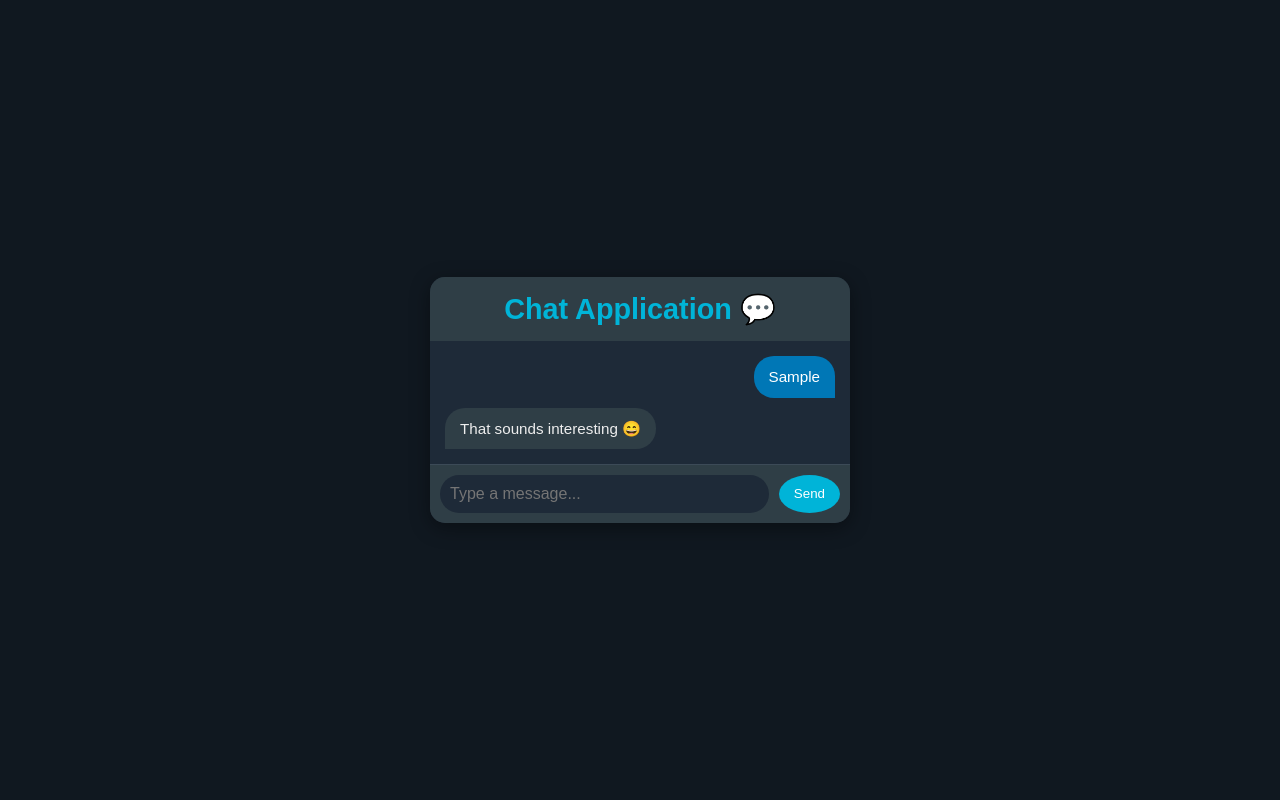
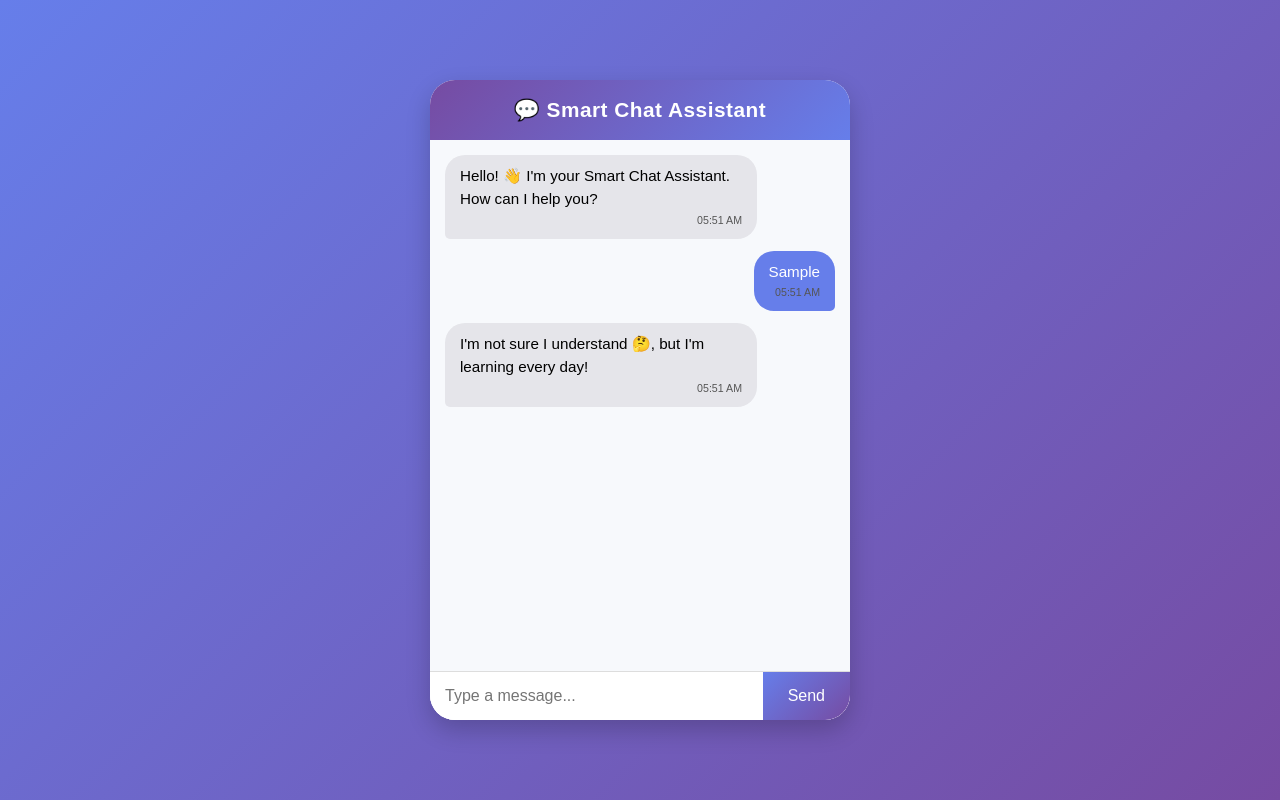
Before and after one commit to Prasannakumarmm/Chat-application-UI, a plain HTML site: page index.html in a window 1280 px wide. Both pictures are taken after typing "Sample" into the empty fields and a click on the button "Send". Drawn offline with Linux system fonts and the light colour scheme.

Commit message:
Update index.html

```diff
--- a/index.html
+++ b/index.html
@@ -3,25 +3,219 @@
 <head>
   <meta charset="UTF-8" />
   <meta name="viewport" content="width=device-width, initial-scale=1.0" />
-  <title>Chat Application</title>
-  <link rel="stylesheet" href="style.css" />
+  <title>Smart Chat Assistant</title>
+  <style>
+    * {
+      box-sizing: border-box;
+      font-family: "Poppins", sans-serif;
+    }
+
+    body {
+      margin: 0;
+      padding: 0;
+      background: linear-gradient(135deg, #667eea, #764ba2);
+      display: flex;
+      justify-content: center;
+      align-items: center;
+      height: 100vh;
+    }
+
+    .chat-container {
+      width: 420px;
+      height: 640px;
+      background: #fff;
+      border-radius: 25px;
+      box-shadow: 0 10px 25px rgba(0, 0, 0, 0.2);
+      display: flex;
+      flex-direction: column;
+      overflow: hidden;
+      position: relative;
+    }
+
+    .chat-header {
+      background: linear-gradient(135deg, #764ba2, #667eea);
+      color: #fff;
+      padding: 18px;
+      text-align: center;
+      font-size: 1.3em;
+      font-weight: 600;
+      letter-spacing: 0.5px;
+    }
+
+    .chat-messages {
+      flex: 1;
+      padding: 15px;
+      background: #f7f9fc;
+      overflow-y: auto;
+      display: flex;
+      flex-direction: column;
+      gap: 12px;
+      scroll-behavior: smooth;
+    }
+
+    .message {
+      max-width: 80%;
+      padding: 10px 15px;
+      border-radius: 20px;
+      font-size: 0.95em;
+      animation: fadeIn 0.3s ease-in;
+      line-height: 1.5;
+      position: relative;
+    }
+
+    .message.user {
+      align-self: flex-end;
+      background: #667eea;
+      color: white;
+      border-bottom-right-radius: 5px;
+    }
+
+    .message.bot {
+      align-self: flex-start;
+      background: #e5e5ea;
+      color: #000;
+      border-bottom-left-radius: 5px;
+    }
+
+    .time {
+      font-size: 0.7em;
+      color: #555;
+      margin-top: 2px;
+      text-align: right;
+    }
+
+    .chat-input {
+      display: flex;
+      border-top: 1px solid #ddd;
+      background: #fff;
+    }
+
+    .chat-input input {
+      flex: 1;
+      border: none;
+      outline: none;
+      padding: 15px;
+      font-size: 1em;
+      border-radius: 0;
+    }
+
+    .chat-input button {
+      background: linear-gradient(135deg, #667eea, #764ba2);
+      color: white;
+      border: none;
+      padding: 15px 25px;
+      font-size: 1em;
+      cursor: pointer;
+      transition: 0.3s;
+      border-radius: 0;
+    }
+
+    .chat-input button:hover {
+      opacity: 0.9;
+    }
+
+    @keyframes fadeIn {
+      from { opacity: 0; transform: translateY(5px); }
+      to { opacity: 1; transform: translateY(0); }
+    }
+
+    .bot-typing {
+      font-size: 0.85em;
+      color: #999;
+      margin-left: 10px;
+      animation: blink 1.2s infinite;
+    }
+
+    @keyframes blink {
+      0% { opacity: 0.3; }
+      50% { opacity: 1; }
+      100% { opacity: 0.3; }
+    }
+  </style>
 </head>
 <body>
   <div class="chat-container">
-    <header class="chat-header">
-      <h2>Chat Application 💬</h2>
-    </header>
-
-    <div class="chat-box" id="chat-box">
-      <!-- Messages will appear here -->
-    </div>
-
+    <div class="chat-header">💬 Smart Chat Assistant</div>
+    <div class="chat-messages" id="chatMessages"></div>
     <div class="chat-input">
-      <input type="text" id="user-input" placeholder="Type a message..." />
-      <button id="send-btn">Send</button>
+      <input type="text" id="userInput" placeholder="Type a message..." />
+      <button onclick="sendMessage()">Send</button>
     </div>
   </div>
 
-  <script src="script.js"></script>
+  <script>
+    const chatMessages = document.getElementById("chatMessages");
+    const userInput = document.getElementById("userInput");
+
+    function addMessage(text, sender) {
+      const msg = document.createElement("div");
+      msg.classList.add("message", sender);
+      msg.innerHTML = text;
+
+      const time = document.createElement("div");
+      time.classList.add("time");
+      const now = new Date();
+      time.textContent = now.toLocaleTimeString([], { hour: '2-digit', minute: '2-digit' });
+
+      msg.appendChild(time);
+      chatMessages.appendChild(msg);
+      chatMessages.scrollTop = chatMessages.scrollHeight;
+    }
+
+    function botReply(userText) {
+      const lower = userText.toLowerCase();
+
+      if (lower.includes("hi") || lower.includes("hello")) {
+        return "Hello 👋! How can I help you today?";
+      } else if (lower.includes("time")) {
+        return `The current time is ${new Date().toLocaleTimeString()}.`;
+      } else if (lower.includes("date")) {
+        return `Today's date is ${new Date().toLocaleDateString()}.`;
+      } else if (lower.includes("your name")) {
+        return "I'm your Smart Chat Assistant 🤖";
+      } else if (lower.includes("help")) {
+        return "You can ask me about time, date, or just chat casually!";
+      } else if (lower.includes("bye")) {
+        return "Goodbye 👋! Have a great day!";
+      } else if (lower.includes("joke")) {
+        const jokes = [
+          "Why don't skeletons fight each other? They don’t have the guts! 💀",
+          "What do you call fake spaghetti? An impasta! 🍝",
+          "Why did the computer show up at work late? It had a hard drive! 💻"
+        ];
+        return jokes[Math.floor(Math.random() * jokes.length)];
+      } else {
+        return "I'm not sure I understand 🤔, but I'm learning every day!";
+      }
+    }
+
+    function sendMessage() {
+      const text = userInput.value.trim();
+      if (text === "") return;
+      addMessage(text, "user");
+      userInput.value = "";
+
+      const typingIndicator = document.createElement("div");
+      typingIndicator.classList.add("message", "bot");
+      typingIndicator.innerHTML = `<span class='bot-typing'>Assistant is typing...</span>`;
+      chatMessages.appendChild(typingIndicator);
+      chatMessages.scrollTop = chatMessages.scrollHeight;
+
+      setTimeout(() => {
+        typingIndicator.remove();
+        const reply = botReply(text);
+        addMessage(reply, "bot");
+      }, 1000);
+    }
+
+    userInput.addEventListener("keypress", (e) => {
+      if (e.key === "Enter") sendMessage();
+    });
+
+    // Auto greeting
+    window.onload = () => {
+      addMessage("Hello! 👋 I'm your Smart Chat Assistant. How can I help you?", "bot");
+    };
+  </script>
 </body>
 </html>
```
